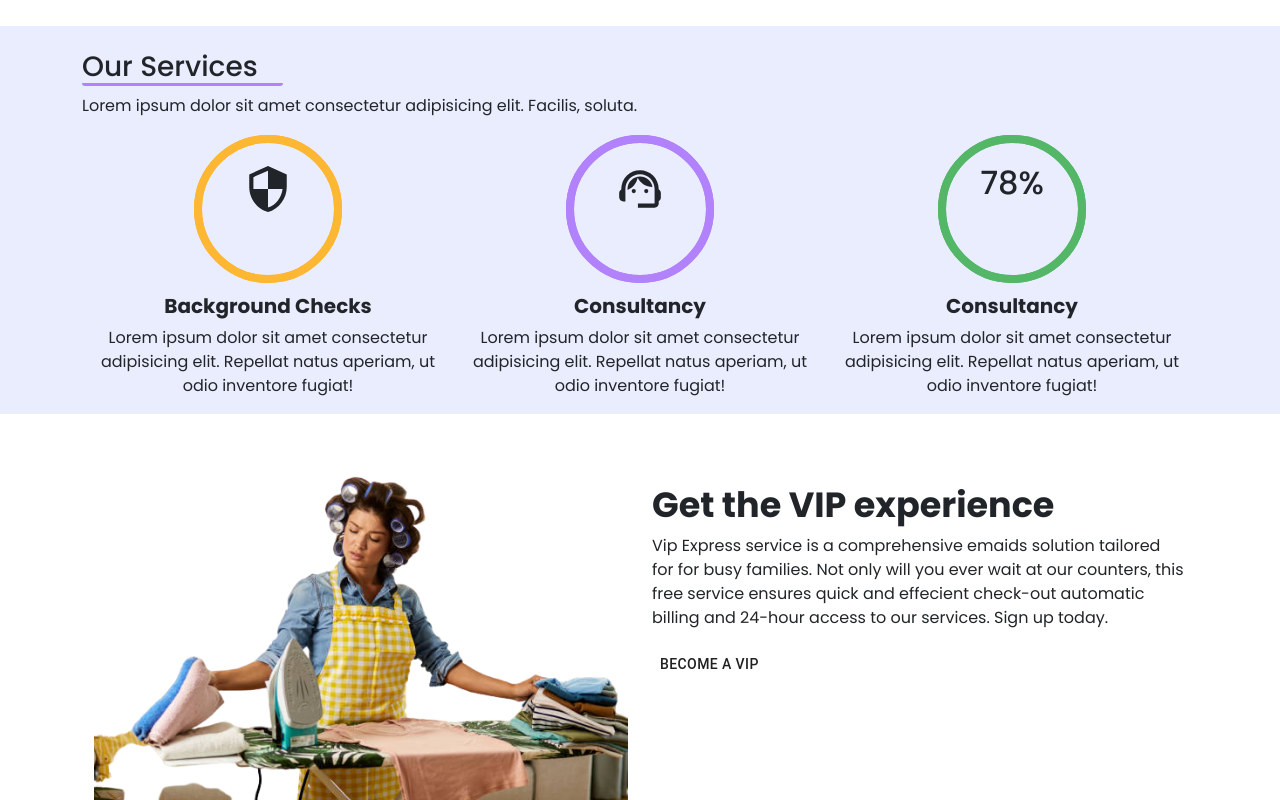
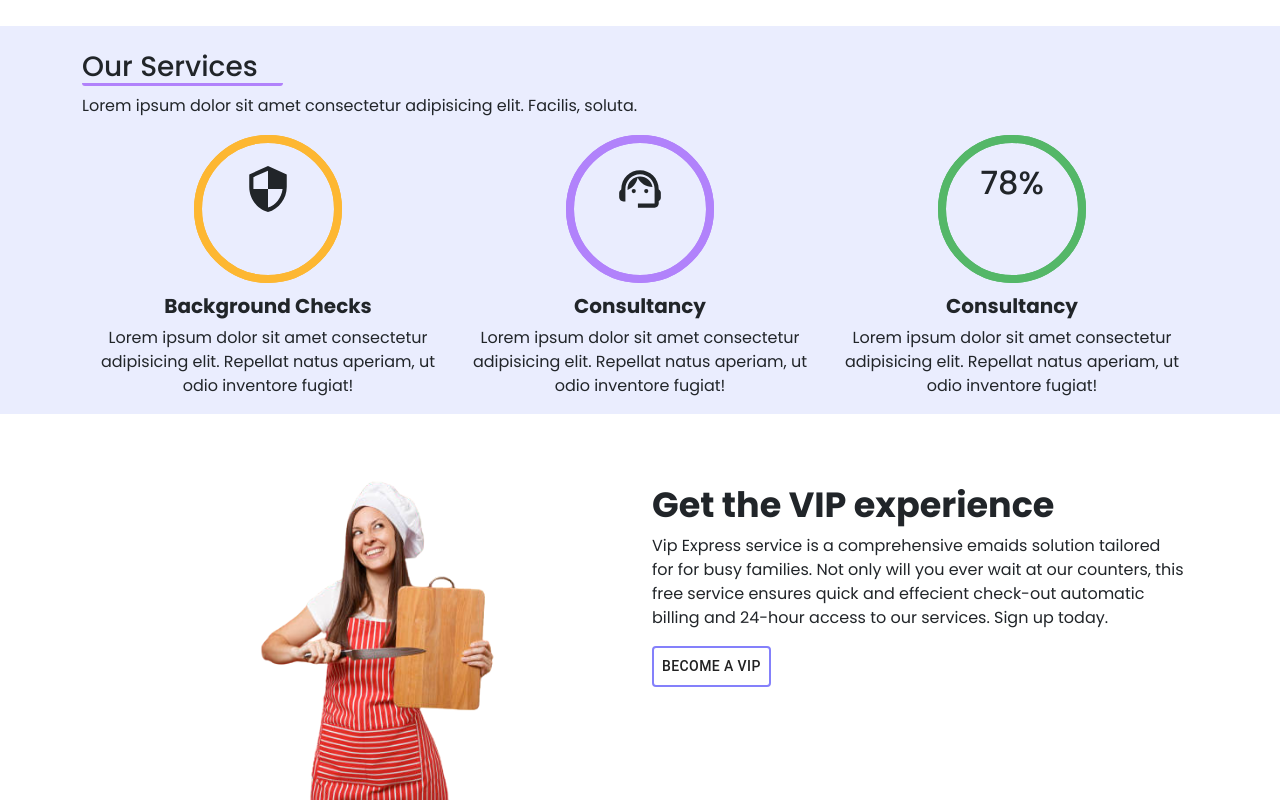
Before and after one commit to Marcos8060/H2, a React (Create React App) app: page / in a window 1280 px wide. Shown: the part 1178-1978 px from the top of the page. Built offline with nearby package versions, Linux system fonts and the light colour scheme; the HTML template or start-up script is replaced by a standard one.

Commit message:
added a border to the button

```diff
--- a/src/components/Vip.css
+++ b/src/components/Vip.css
@@ -7,3 +7,6 @@
     font-size: 35px;
     margin-top: 5vh;
 }
+.button{
+    border: 2px solid #8480FB !important;
+}
--- a/src/components/Vip.js
+++ b/src/components/Vip.js
@@ -1,6 +1,6 @@
 import React from 'react';
 import './Vip.css'
-import maid2 from '../Images/maid3.png'
+import maid2 from '../Images/maid2.png'
 import {Button} from '@material-ui/core'
 
 function Vip() {
@@ -8,7 +8,7 @@ function Vip() {
       <div className='app_vip'>
           <div className="container">
             <div class="row">
-                <div className="col-6">
+                <div className="col-6 text-center">
                     <div className="back">
                         <img className='img-fluid' src={maid2} alt="maid" />
                     </div>
@@ -19,7 +19,7 @@ function Vip() {
                         Not only will you ever wait at our counters, this free service ensures quick and effecient check-out
                         automatic billing and 24-hour access to our services. Sign up today.
                     </p>
-                    <Button>Become a Vip</Button>
+                    <Button className='button'>Become a Vip</Button>
                 </div>
             </div>
           </div>
```
